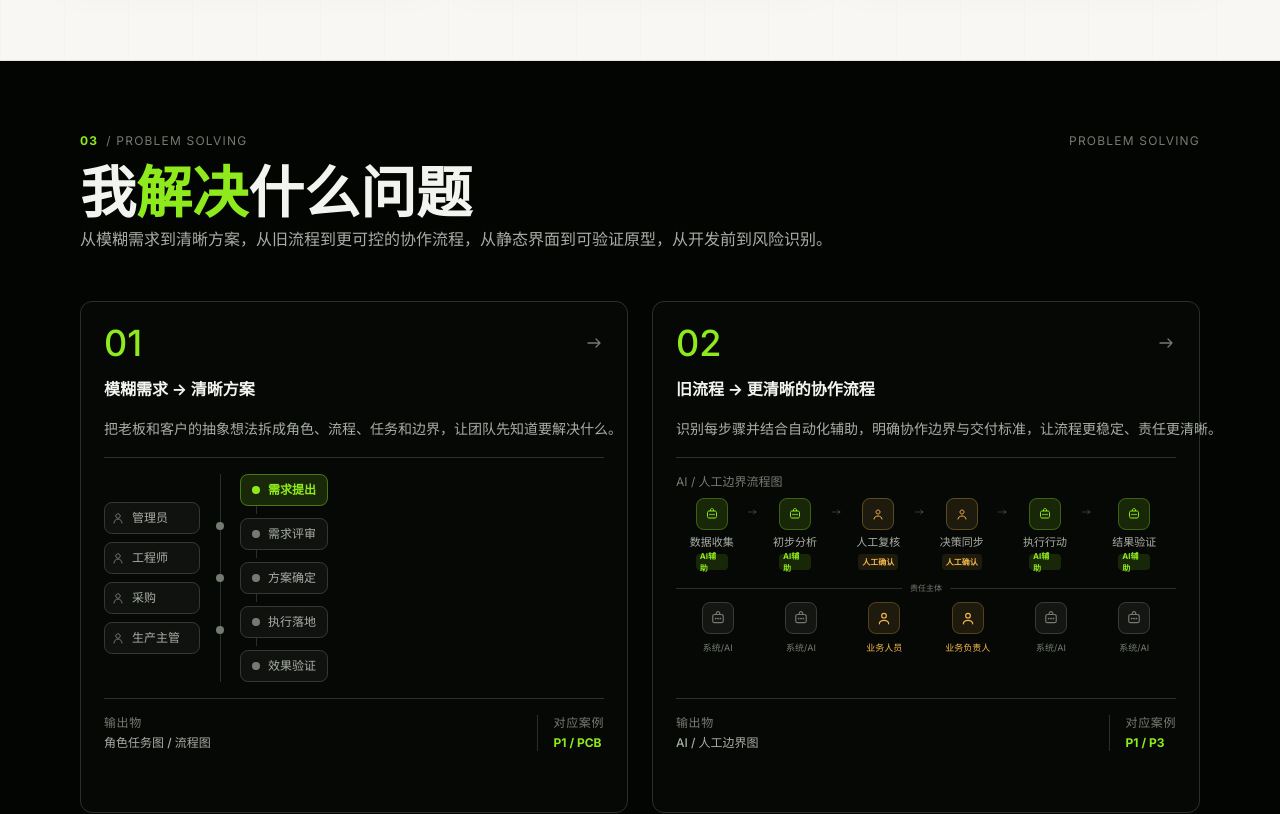
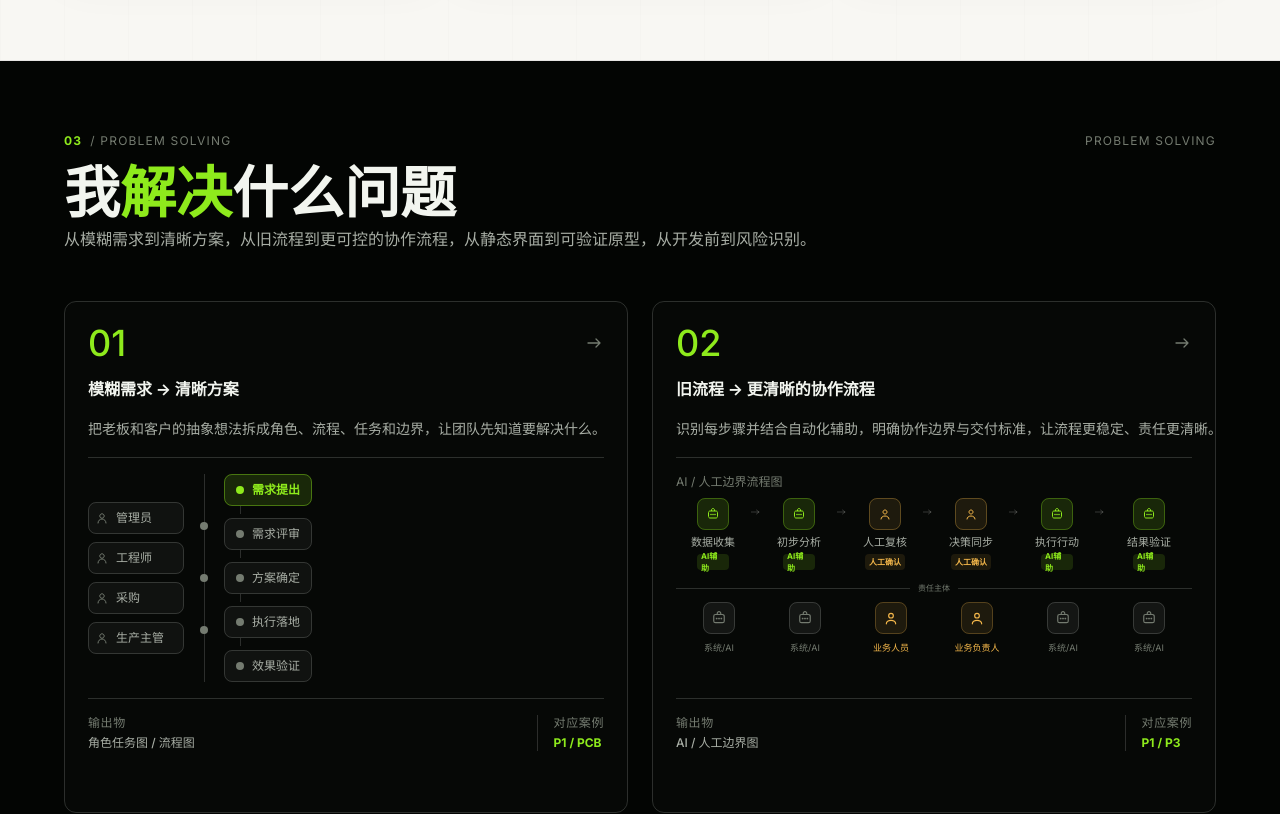
Before and after one commit to miqi65/my-portfolio, a Next.js app: page / in a window 1280 px wide. Shown: the part 1880-2694 px from the top of the page. Built offline with nearby package versions, Linux system fonts and the light colour scheme.

Commit message:
Align V2 third screen content width

```diff
--- a/components/home-v2/ProblemSolvingSection.tsx
+++ b/components/home-v2/ProblemSolvingSection.tsx
@@ -2,7 +2,7 @@
 
 import type { ReactNode } from 'react'
 
-const SECTION_CONTAINER = 'mx-auto w-full max-w-[1600px] px-4 sm:px-6 md:px-8 lg:px-20'
+const SECTION_CONTAINER = 'mx-auto w-full max-w-[1280px] px-4 sm:px-6 md:px-8 lg:px-12 xl:px-16'
 
 const svgPaths = {
   personHead:
@@ -518,7 +518,7 @@ export default function CoreCasesSection() {
       `}</style>
 
       <div className={`relative ${SECTION_CONTAINER}`}>
-        <div className="absolute right-4 top-0 hidden text-[12px] font-normal uppercase leading-4 tracking-widest text-[#747b70] md:block lg:right-20">
+        <div className="absolute right-4 top-0 hidden text-[12px] font-normal uppercase leading-4 tracking-widest text-[#747b70] sm:right-6 md:right-8 md:block lg:right-12 xl:right-16">
           Problem Solving
         </div>
 
```
